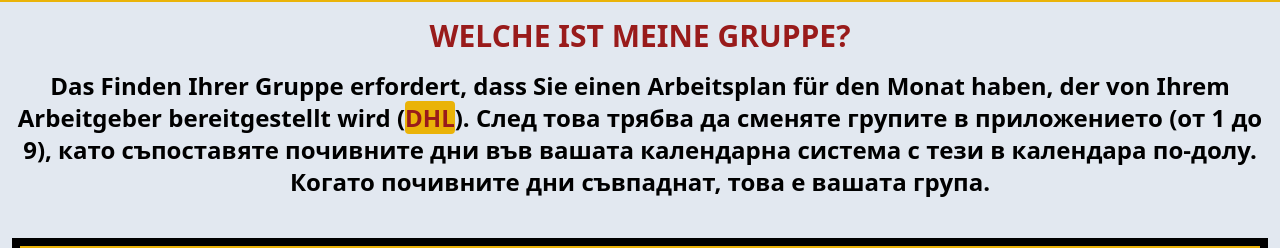
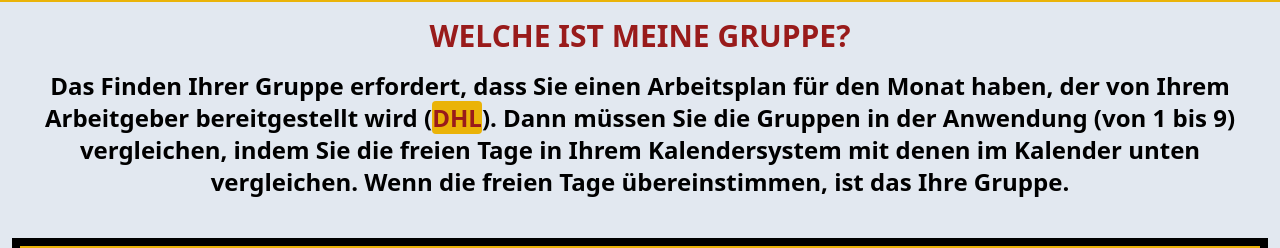
Before and after one commit to Krasimir-Hristov/DHL-Driver-Assitant-Dev, a React (Vite) app in the folder frontend/: page /contact in a window 1280 px wide. Shown: the part 202-450 px from the top of the page. Built offline with nearby package versions, Linux system fonts and the light colour scheme.

Commit message:
add new properties in the locales

```diff
--- a/frontend/src/locales/al/translation.json
+++ b/frontend/src/locales/al/translation.json
@@ -52,5 +52,6 @@
   "cbTotalDailyHoursDesc": "Orët totale në një ditë, këtu duhet të plotësohet numri 24",
   "dayOffCalendar": "Kalendar i ditëve të pushimit",
   "myGroup": "Cili është grupi im?",
-  "findGroupA": "Gjetja e grupit tuaj kërkon të keni një orar pune për muajin, të dhënë nga punëdhënësi juaj"
+  "findGroupA": "Gjetja e grupit tuaj kërkon të keni një orar pune për muajin, të dhënë nga punëdhënësi juaj",
+  "findGroupB": "Pastaj duhet të ndërroni grupet në aplikacion (nga 1 deri në 9), duke krahasuar ditët e pushimit në sistemin tuaj kalendarik me ato në kalendarin më poshtë. Kur ditët e pushimit përputhen, kjo është grupi juaj."
 }
--- a/frontend/src/locales/bg/translation.json
+++ b/frontend/src/locales/bg/translation.json
@@ -52,5 +52,6 @@
   "cbTotalDailyHoursDesc": "Часове за денонощие, тук се попълва числото 24",
   "dayOffCalendar": "Календар за почивни дни",
   "myGroup": "Коя е моята група?",
-  "findGroupA": "Намирането на вашата група изисква да имате работен график за месеца, предоставен от вашият работодател"
+  "findGroupA": "Намирането на вашата група изисква да имате работен график за месеца, предоставен от вашият работодател",
+  "findGroupB": "След това трябва да сменяте групите в приложението (от 1 до 9), като съпоставяте почивните дни във вашата календарна система с тези в календара по-долу. Когато почивните дни съвпаднат, това е вашата група."
 }
--- a/frontend/src/locales/de/translation.json
+++ b/frontend/src/locales/de/translation.json
@@ -52,5 +52,6 @@
   "cbTotalDailyHoursDesc": "Gesamtstunden pro Tag, hier sollte die Zahl 24 eingetragen werden",
   "dayOffCalendar": "Freizeitkalender",
   "myGroup": "Welche ist meine Gruppe?",
-  "findGroupA": "Das Finden Ihrer Gruppe erfordert, dass Sie einen Arbeitsplan für den Monat haben, der von Ihrem Arbeitgeber bereitgestellt wird"
+  "findGroupA": "Das Finden Ihrer Gruppe erfordert, dass Sie einen Arbeitsplan für den Monat haben, der von Ihrem Arbeitgeber bereitgestellt wird",
+  "findGroupB": "Dann müssen Sie die Gruppen in der Anwendung (von 1 bis 9) vergleichen, indem Sie die freien Tage in Ihrem Kalendersystem mit denen im Kalender unten vergleichen. Wenn die freien Tage übereinstimmen, ist das Ihre Gruppe."
 }
--- a/frontend/src/locales/en/translation.json
+++ b/frontend/src/locales/en/translation.json
@@ -52,5 +52,6 @@
   "cbTotalDailyHoursDesc": "Total hours in a day, this should always be 24",
   "dayOffCalendar": "Day Off Calendar",
   "myGroup": "Which is my group?",
-  "findGroupA": "Finding your group requires you to have a work schedule for the month provided by your employer"
+  "findGroupA": "Finding your group requires you to have a work schedule for the month provided by your employer",
+  "findGroupB": "Then you need to switch groups in the application (from 1 to 9) by matching your days off in your calendar system with those in the calendar below. When the days off match, that is your group."
 }
--- a/frontend/src/locales/gr/translation.json
+++ b/frontend/src/locales/gr/translation.json
@@ -52,5 +52,6 @@
   "cbTotalDailyHoursDesc": "Συνολικές ώρες σε μια μέρα, εδώ συμπληρώνεται ο αριθμός 24",
   "dayOffCalendar": "Ημερολόγιο αργιών",
   "myGroup": "Ποια είναι η ομάδα μου;",
-  "findGroupA": "Η εύρεση της ομάδας σας απαιτεί να έχετε πρόγραμμα εργασίας για τον μήνα που παρέχεται από τον εργοδότη σας"
+  "findGroupA": "Η εύρεση της ομάδας σας απαιτεί να έχετε πρόγραμμα εργασίας για τον μήνα που παρέχεται από τον εργοδότη σας",
+  "findGroupB": "Στη συνέχεια, πρέπει να αλλάξετε ομάδες στην εφαρμογή (από 1 έως 9), ταυτίζοντας τις ημέρες άδειας σας στο σύστημα ημερολογίου σας με αυτές στο ημερολόγιο παρακάτω. Όταν οι ημέρες άδειας ταιριάζουν, αυτή είναι η ομάδα σας."
 }
--- a/frontend/src/locales/hu/translation.json
+++ b/frontend/src/locales/hu/translation.json
@@ -52,5 +52,6 @@
   "cbTotalDailyHoursDesc": "A nap teljes óraszáma, itt mindig 24-et kell beírni",
   "dayOffCalendar": "Szabadnap naptár",
   "myGroup": "Melyik a csoportom?",
-  "findGroupA": "A csoport megtalálásához szükséges, hogy munkaidőtáblát kapjon a hónapra, amelyet munkaadója biztosít"
+  "findGroupA": "A csoport megtalálásához szükséges, hogy munkaidőtáblát kapjon a hónapra, amelyet munkaadója biztosít",
+  "findGroupB": "Ezután csoportokat kell váltania az alkalmazásban (1-től 9-ig), összehasonlítva a szabadnapjait a naptári rendszerében az alábbi naptárban szereplőkkel. Ha a szabadnapok megegyeznek, ez a csoportja."
 }
--- a/frontend/src/locales/it/translation.json
+++ b/frontend/src/locales/it/translation.json
@@ -52,5 +52,6 @@
   "cbTotalDailyHoursDesc": "Ore totali in un giorno, qui dovrebbe essere sempre 24",
   "dayOffCalendar": "Calendario dei giorni liberi",
   "myGroup": "Qual è il mio gruppo?",
-  "findGroupA": "Per trovare il tuo gruppo, è necessario avere un programma di lavoro per il mese fornito dal tuo datore di lavoro"
+  "findGroupA": "Per trovare il tuo gruppo, è necessario avere un programma di lavoro per il mese fornito dal tuo datore di lavoro",
+  "findGroupB": "Successivamente, è necessario cambiare gruppi nell'applicazione (da 1 a 9), confrontando i giorni di riposo nel tuo sistema di calendario con quelli nel calendario sottostante. Quando i giorni di riposo coincidono, questo è il tuo gruppo."
 }
--- a/frontend/src/locales/ro/translation.json
+++ b/frontend/src/locales/ro/translation.json
@@ -52,5 +52,6 @@
   "cbTotalDailyHoursDesc": "Totalul orelor într-o zi, aici trebuie completat numărul 24",
   "dayOffCalendar": "Calendar de zile libere",
   "myGroup": "Care este grupul meu?",
-  "findGroupA": "Găsirea grupului dvs. necesită să aveți un program de lucru pentru luna respectivă, furnizat de angajatorul dvs."
+  "findGroupA": "Găsirea grupului dvs. necesită să aveți un program de lucru pentru luna respectivă, furnizat de angajatorul dvs.",
+  "findGroupB": "Apoi trebuie să schimbați grupurile în aplicație (de la 1 la 9), potrivind zilele libere din sistemul dvs. de calendar cu cele din calendarul de mai jos. Când zilele libere se potrivesc, aceasta este grupul dvs."
 }
--- a/frontend/src/locales/ru/translation.json
+++ b/frontend/src/locales/ru/translation.json
@@ -52,5 +52,6 @@
   "cbTotalDailyHoursDesc": "Общее количество часов в сутки, здесь всегда должно быть 24",
   "dayOffCalendar": "Календарь выходных дней",
   "myGroup": "Какая моя группа?",
-  "findGroupA": "Для поиска вашей группы вам необходимо иметь график работы на месяц, предоставленный вашим работодателем"
+  "findGroupA": "Для поиска вашей группы вам необходимо иметь график работы на месяц, предоставленный вашим работодателем",
+  "findGroupB": "Затем вам нужно переключить группы в приложении (от 1 до 9), сопоставив ваши выходные дни в вашей календарной системе с теми в календаре ниже. Когда выходные дни совпадают, это ваша группа."
 }
--- a/frontend/src/locales/tr/translation.json
+++ b/frontend/src/locales/tr/translation.json
@@ -52,5 +52,6 @@
   "cbTotalDailyHoursDesc": "Bir günde toplam saat, burada her zaman 24 yazılmalıdır",
   "dayOffCalendar": "Tatil Takvimi",
   "myGroup": "Benim grubum ne?",
-  "findGroupA": "Grubunuzu bulmak için işvereniniz tarafından sağlanan aylık çalışma programına sahip olmanız gerekmektedir"
+  "findGroupA": "Grubunuzu bulmak için işvereniniz tarafından sağlanan aylık çalışma programına sahip olmanız gerekmektedir",
+  "findGroupB": "Daha sonra uygulamada grupları değiştirmeniz gerekmektedir (1'den 9'a kadar), tatil günlerinizi takvim sisteminizdeki tatil günleriyle karşılaştırarak aşağıdaki takvimdeki tatil günleriyle eşleştirmeniz gerekmektedir. Tatil günleri eşleştiğinde, bu sizin grubunuzdur."
 }
--- a/frontend/src/pages/DayOffCalendar.tsx
+++ b/frontend/src/pages/DayOffCalendar.tsx
@@ -18,15 +18,12 @@ const DayOffCalendar: React.FC = () => {
             {t('myGroup')}
           </h2>
 
-          <p className='font-extrabold text-2xl'>
+          <p className='font-bold text-2xl'>
             {t('findGroupA')} (
             <span className='text-red-800 bg-yellow-500 font-extrabold rounded'>
               DHL
             </span>
-            ). След това трябва да сменяте групите в приложението (от 1 до 9),
-            като съпоставяте почивните дни във вашата календарна система с тези
-            в календара по-долу. Когато почивните дни съвпаднат, това е вашата
-            група.
+            ). {t('findGroupB')}
           </p>
 
           <div className='mt-10 border-8 border-black bg-yellow-500'>
```
